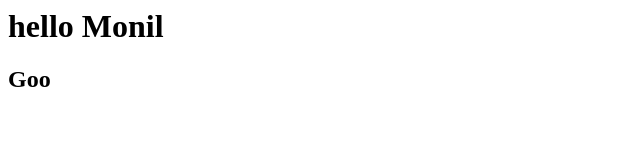
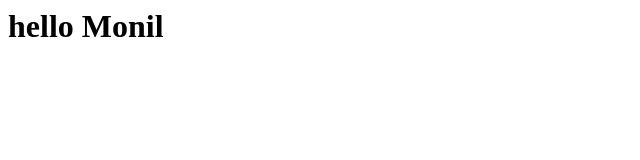
Before and after one commit to MS7773/jenkis, a plain HTML site: page index.html in a window 1280 px wide. Shown: the full height of the page, 0-640 px from the left. Drawn offline with Linux system fonts and the light colour scheme.

Commit message:
Update index.html

```diff
--- a/index.html
+++ b/index.html
@@ -1,2 +1 @@
 <h1>hello Monil</h1>
-<h2>Goo </h2>
```
